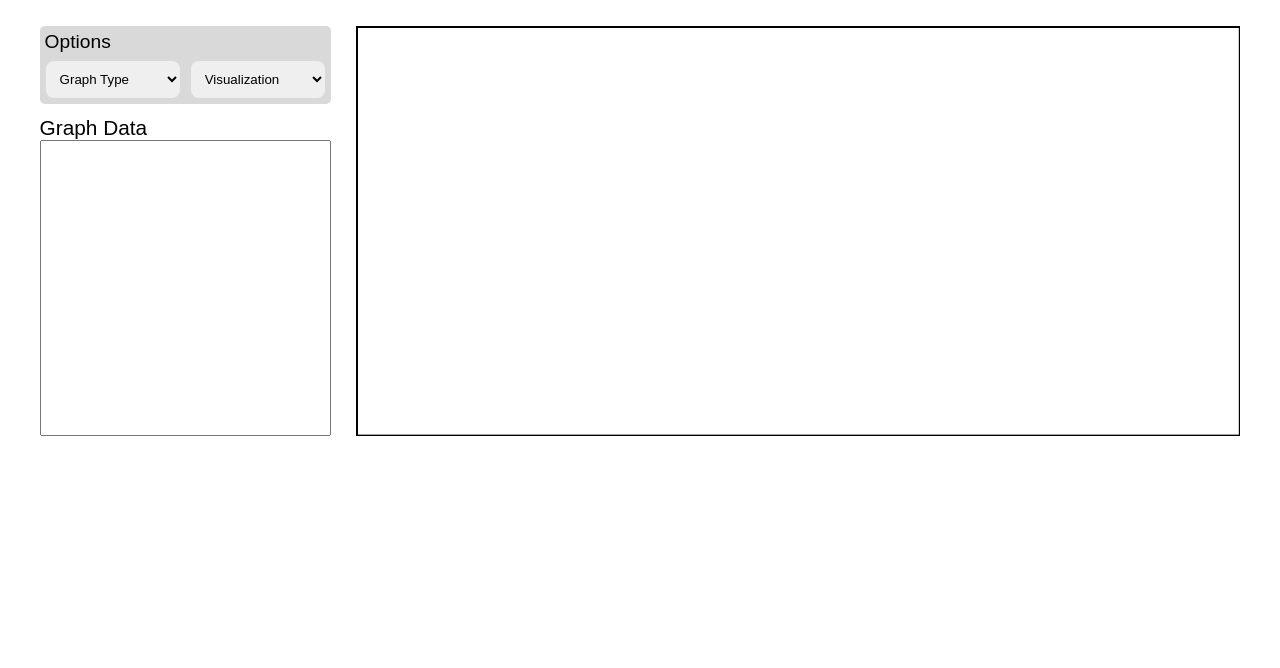
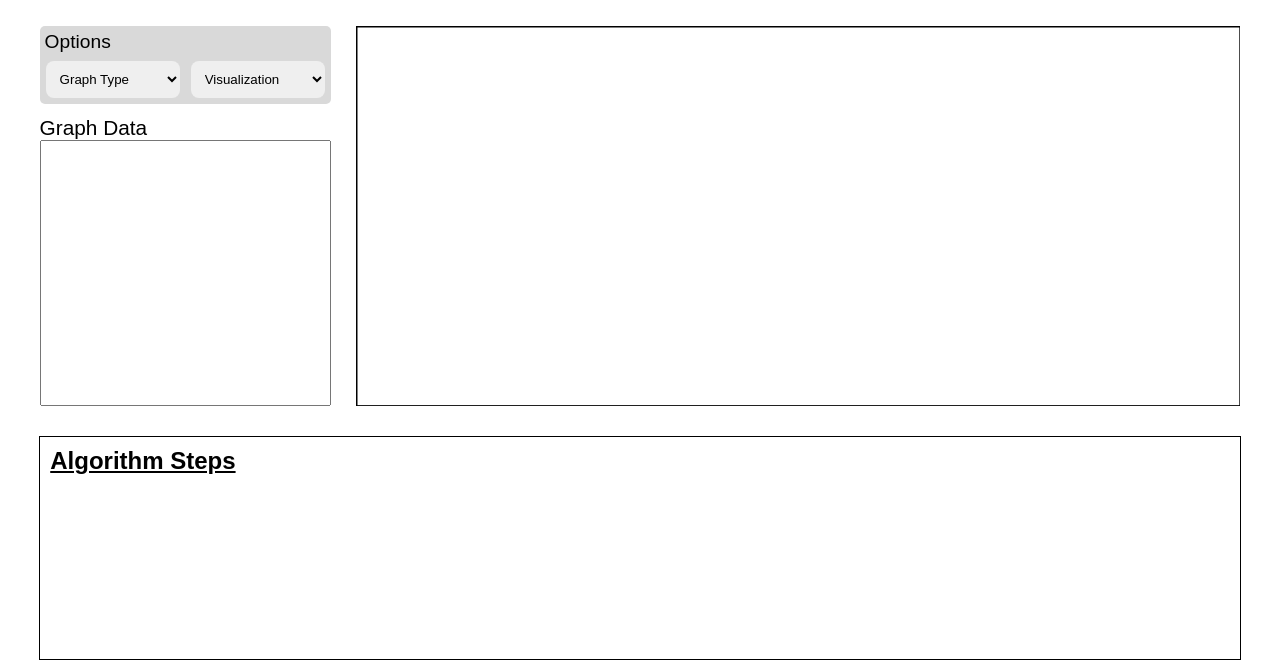
Before and after one commit to youssef-gerges-ramzy-mokhtar/Facilitating-Graph-Exploration, a plain HTML site: page 4. Implementation/index.html in a window 1280 px wide. Shown: the part 132-800 px from the top of the page. Drawn offline with Linux system fonts and the light colour scheme.

Commit message:
added the algorithm steps element to the webpage

```diff
--- a/4. Implementation/index.html
+++ b/4. Implementation/index.html
@@ -25,12 +25,12 @@
 						<option value="directed">Directed</option>
 					</select>
 
-					<select name="Visualization-Algorithm">
+					<select id="algorithm-selection" name="Visualization-Algorithm">
 						<option selected disabled>Visualization</option>
-						<option>None</option>
-						<option>Depth-First Search</option>
-						<option>Breadth-First Search</option>
-						<option>Dijkstra's Algorithm</option>
+						<option value="none">None</option>
+						<option value="dfs">Depth-First Search</option>
+						<option value="bfs">Breadth-First Search</option>
+						<option value="dijkstra">Dijkstra's Algorithm</option>
 					</select>
 				</div>
 			</div>
@@ -43,9 +43,14 @@
 
 		<div id="drawing-area">
 			<svg id="graph_canvas" xmlns="http://www.w3.org/2000/svg">
-				<rect width="100%" height="100%" style="fill:rgb(255,255,255);stroke-width:4;stroke:rgb(0,0,0)"/>
+				<rect width="100%" height="100%" style="fill:rgb(255,255,255);stroke-width:3;stroke:rgb(0,0,0)"/>
 			</svg>
 		</div>
+	</div>
+
+	<div id="algorithm-steps-container">
+		<h2>Algorithm Steps</h2>
+		<div id="algorithm-steps"></div>
 	</div>
 
 	<script type="module" src="script.mjs"></script>
--- a/4. Implementation/style.css
+++ b/4. Implementation/style.css
@@ -1,5 +1,11 @@
 * {
     font-family: Arial, 'Source Sans Pro';
+}
+
+html, body {
+	display: flex;
+	flex-direction: column;
+	height: 100%;
 }
 
 circle, text {
@@ -9,7 +15,7 @@ circle, text {
 header {
 	align-items: center;
   	display: flex;
-
+  	justify-content: center;
 }
 
 h1 {
@@ -26,7 +32,7 @@ h1 {
 
 textarea {
 	resize: none;
-	height: 290px;
+	height: 260px;
 	width: 300px;
 }
 
@@ -89,3 +95,19 @@ svg {
 #left-graph-area {
 	width: 25%;
 }
+
+#algorithm-steps-container {
+	border: solid black 1px;
+	width: 94.9%;
+	margin: 0 auto;
+	margin-top: 30px;
+	height: 100%;
+}
+
+#algorithm-steps-container h2, #algorithm-steps {
+	margin: 10px;
+}
+
+#algorithm-steps-container h2 {
+	text-decoration: underline;
+}
```
